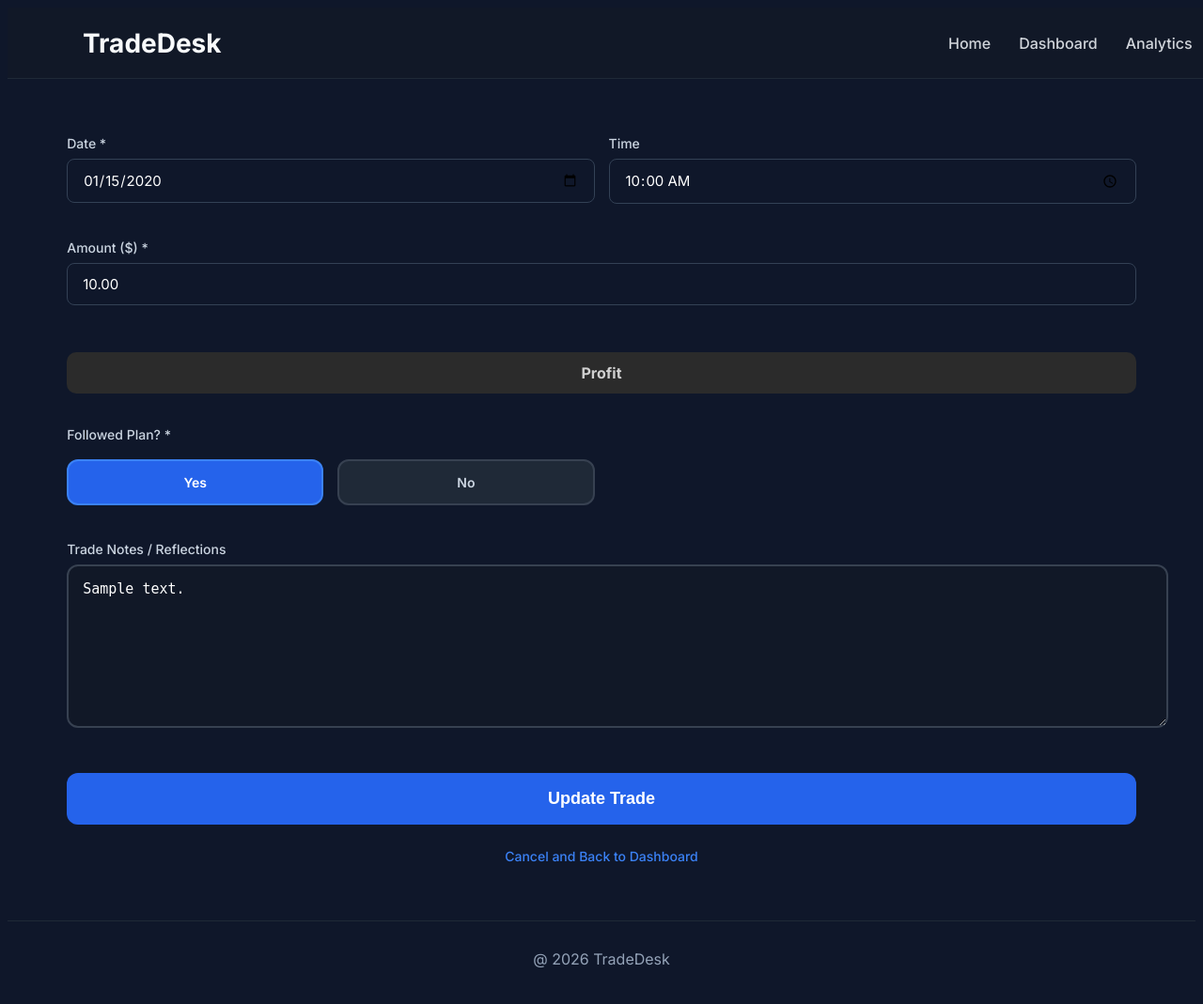
After one commit to shikharimayuri/TradeDesk, a Flask app: page /trades/edit/1 in a window 1280 px wide; the page is wider, and only the part inside the window is pictured. The commit adds this page. Shown: that part at 94% size. Run offline with Flask 3, Linux system fonts and the light colour scheme; a user stored in the database is signed in; tables that the repository leaves empty hold one stand-in row (values such as "Sample post").

Commit message:
Added trade edit and delete functionality

```diff
--- a/routes/trade.py
+++ b/routes/trade.py
@@ -174,19 +174,70 @@ def add_trade():
         now_str=now_str
     )
 
+@trade.route("/trades/edit/<int:trade_id>", methods=["GET","POST"])
+@login_required
+def edit_trade(trade_id):
+
+    trade=Trade.query.filter_by(
+        id=trade_id,
+        user_id=current_user.id
+    ).first_or_404()
+
+    if request.method == "POST":
+
+        trade.trade_date = datetime.strptime(
+            request.form.get("trade_date"),
+            "%Y-%m-%d"
+        ).date()
+
+        trade_time = request.form.get("trade_time")
+
+        trade.trade_item =(
+            datetime.strptime(
+                trade_time,
+                "%H:%M"
+            ).time()
+            if trade_time else None
+        )
+
+        trade.amount=float(
+            request.form.get("amount")
+        )
+
+        trade.is_profit = trade.amount>0
+
+        trade.followed_plan = (
+            request.form.get("discipline") == "yes"
+        )
+
+        trade.notes = request.form.get("notes")
+
+        db.session.commit()
+
+        flash("Traade updated successfully", "success")
+
+        return redirect(url_for("dashboard"))
+
+    return render_template(
+        "edit_trade.html",
+        trade=trade
+    )
 
 @trade.route("/trades/delete/<int:trade_id>", methods=["POST"])
 @login_required
 def delete_trade(trade_id):
-    trade_item = Trade.query.get_or_404(trade_id)
-    if trade_item.user_id != current_user.id:
-        flash("You are not authorized to delete this trade.", "danger")
-        return redirect(url_for("dashboard"))
+
+    trade_item = Trade.query.filter_by(
+        id=trade_id,
+        user_id=current_user.id
+    ).first_or_404()
 
     try:
         db.session.delete(trade_item)
         db.session.commit()
+
         flash("Trade deleted successfully.", "success")
+
     except Exception as e:
         db.session.rollback()
         flash(f"Error deleting trade: {str(e)}", "danger")
--- /dev/null
+++ b/templates/edit_trade.html
@@ -0,0 +1,137 @@
+{% extends "base.html" %}
+
+{% block title %}
+TradeDesk | Edit Trade
+{% endblock %}
+
+{% block content %}
+
+<form class="auth-form" action="{{ url_for('trade.edit_trade', trade_id=trade.id) }}" method="POST">
+
+    <div style="display: grid; grid-template-columns: 1fr 1fr; gap: 15px;">
+
+        <div class="form-group">
+            <label for="trade_date">Date *</label>
+
+            <input
+                type="date"
+                id="trade_date"
+                name="trade_date"
+                value="{{ trade.trade_date.strftime('%Y-%m-%d') }}"
+                required
+            >
+        </div>
+
+        <div class="form-group">
+            <label for="trade_time">Time</label>
+
+            <input
+                type="time"
+                id="trade_time"
+                name="trade_time"
+                value="{{ trade.trade_time.strftime('%H:%M') if trade.trade_time else '' }}"
+            >
+        </div>
+
+    </div>
+
+    <div class="form-group">
+
+        <label for="amount">Amount ($) *</label>
+
+        <input
+            type="number"
+            id="amount"
+            name="amount"
+            step="0.01"
+            value="{{ trade.amount }}"
+            placeholder="e.g. 150.00 or -150.00"
+            required
+        >
+
+    </div>
+
+    <div id="trade-status" class="status-neutral">
+        {% if trade.amount > 0 %}
+            Profit
+        {% elif trade.amount < 0 %}
+            Loss
+        {% else %}
+            Enter an amount
+        {% endif %}
+    </div>
+
+    <div style="display: grid; grid-template-columns: 1fr 1fr; gap: 15px; margin-top: 15px;">
+
+        <div class="form-group">
+
+            <label>Followed Plan? *</label>
+
+            <div class="toggle-group">
+
+                <label class="toggle-option">
+
+                    <input
+                        type="radio"
+                        name="discipline"
+                        value="yes"
+                        {% if trade.followed_plan %}checked{% endif %}
+                        required
+                    >
+
+                    <span>Yes</span>
+
+                </label>
+
+                <label class="toggle-option">
+
+                    <input
+                        type="radio"
+                        name="discipline"
+                        value="no"
+                        {% if not trade.followed_plan %}checked{% endif %}
+                    >
+
+                    <span>No</span>
+
+                </label>
+
+            </div>
+
+        </div>
+
+    </div>
+
+    <div class="form-group">
+
+        <label for="notes">Trade Notes / Reflections</label>
+
+        <textarea
+            id="notes"
+            name="notes"
+            class="notes-box"
+            rows="4"
+            placeholder="Enter setup details, rules followed, feelings, etc."
+        >{{ trade.notes or '' }}</textarea>
+
+    </div>
+
+    <button
+        type="submit"
+        class="btn-primary"
+        style="background-color: #2563eb;"
+    >
+        Update Trade
+    </button>
+
+</form>
+
+<div class="auth-footer">
+
+    <a href="{{ url_for('dashboard') }}">
+        Cancel and Back to Dashboard
+    </a>
+
+</div>
+
+{% endblock %}
```
Also changed, not shown: static/css/style.css (+34 -0 lines), templates/dashboard.html (+20 -0 lines).
